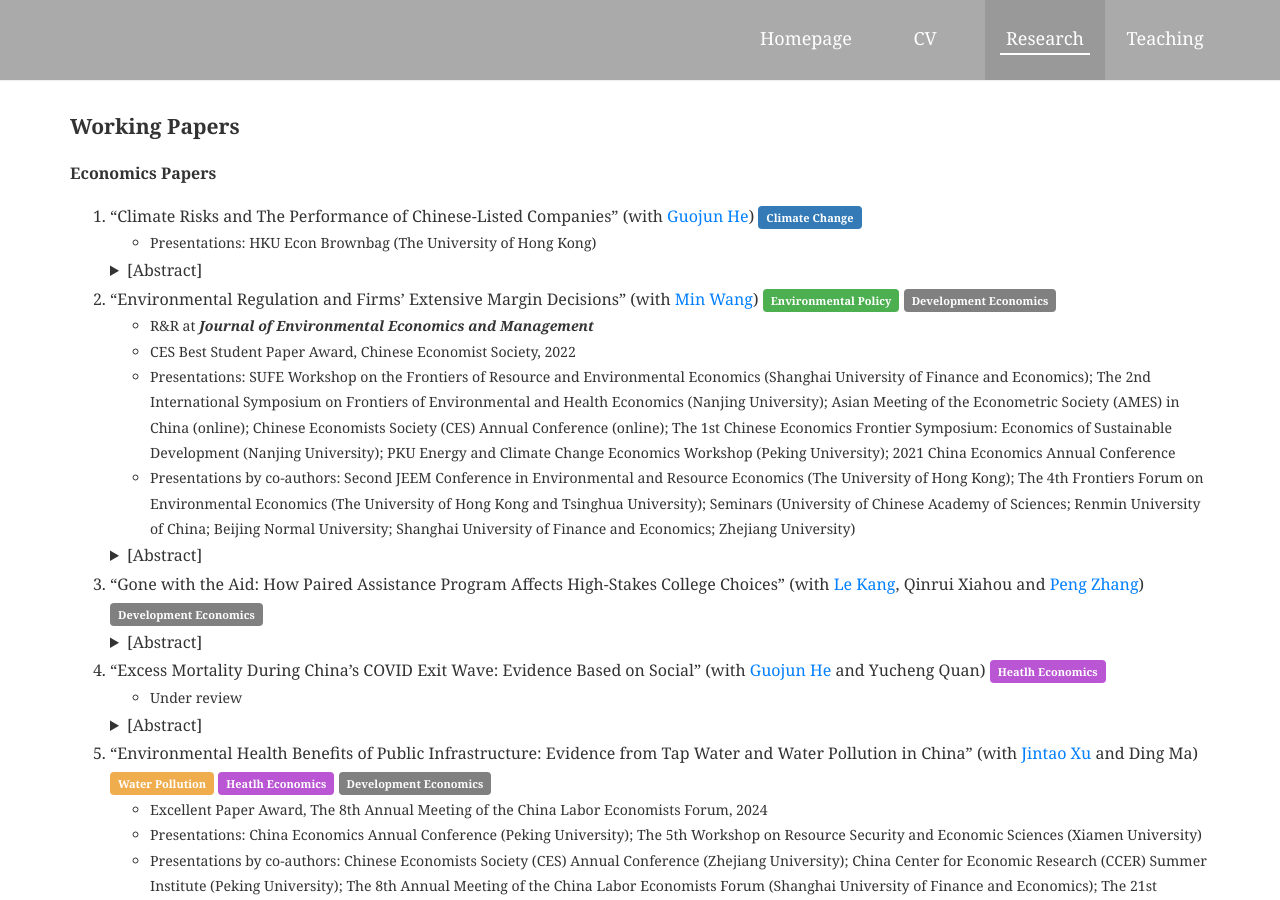
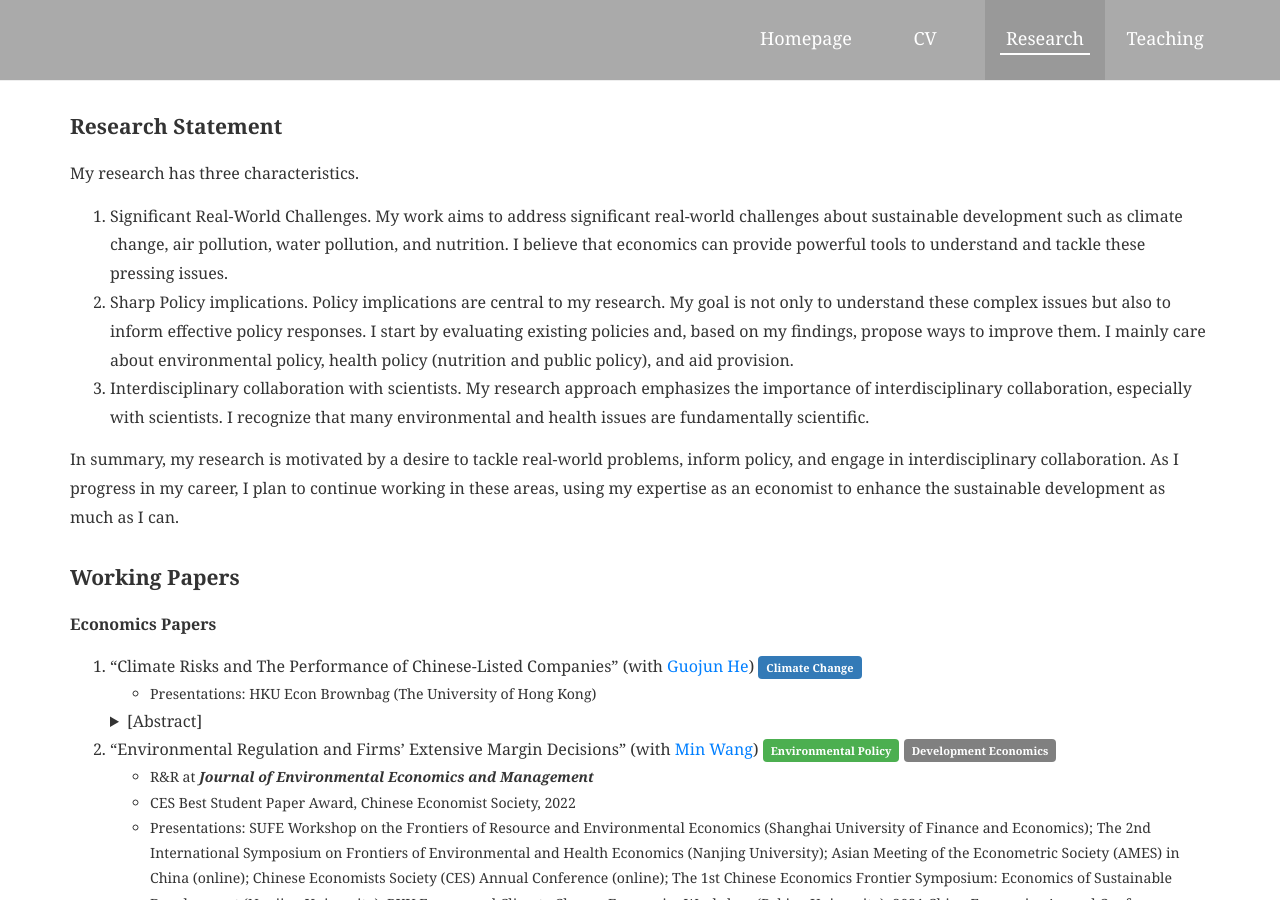
Before and after one commit to shuoliecon/shuoliecon.github.io, a Jekyll site: the page built from pages/_research/index.md, in a window 1280 px wide and 900 px high. Built offline with Jekyll 4.4.1, drawn with Linux system fonts in a browser that asks for light colours.

Commit message:
Update index.md

```diff
--- a/pages/_research/index.md
+++ b/pages/_research/index.md
@@ -3,6 +3,17 @@ language: en
 title: Research
 no_heading: true
 ---
+
+## Research Statement
+My research has three characteristics.
+
+1. Significant Real-World Challenges. My work aims to address significant real-world challenges about sustainable development such as climate change, air pollution, water pollution, and nutrition. I believe that economics can provide powerful tools to understand and tackle these pressing issues.
+
+2. Sharp Policy implications. Policy implications are central to my research. My goal is not only to understand these complex issues but also to inform effective policy responses. I start by evaluating existing policies and, based on my findings, propose ways to improve them. I mainly care about environmental policy, health policy (nutrition and public policy), and aid provision.
+
+3. Interdisciplinary collaboration with scientists. My research approach emphasizes the importance of interdisciplinary collaboration, especially with scientists. I recognize that many environmental and health issues are fundamentally scientific.
+
+In summary, my research is motivated by a desire to tackle real-world problems, inform policy, and engage in interdisciplinary collaboration. As I progress in my career, I plan to continue working in these areas, using my expertise as an economist to enhance the sustainable development as much as I can.
 
 ## Working Papers
 
```
